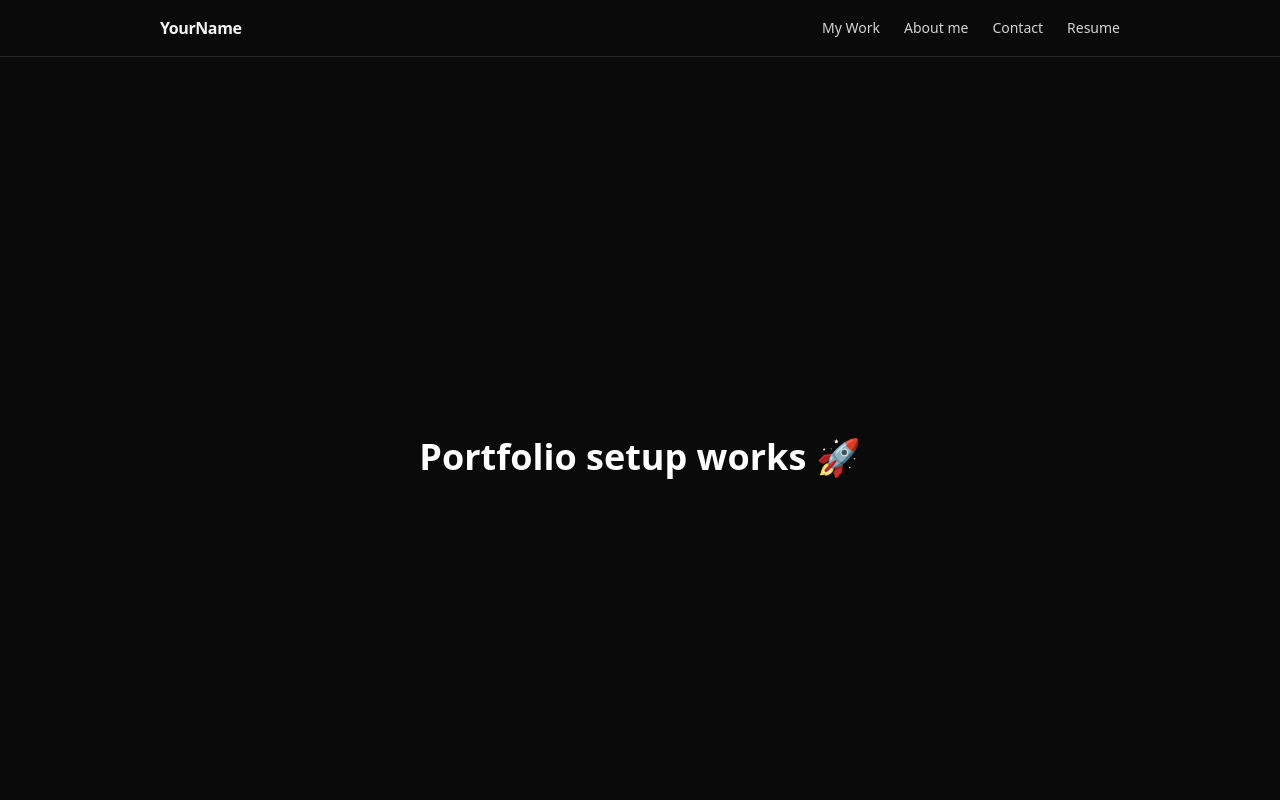
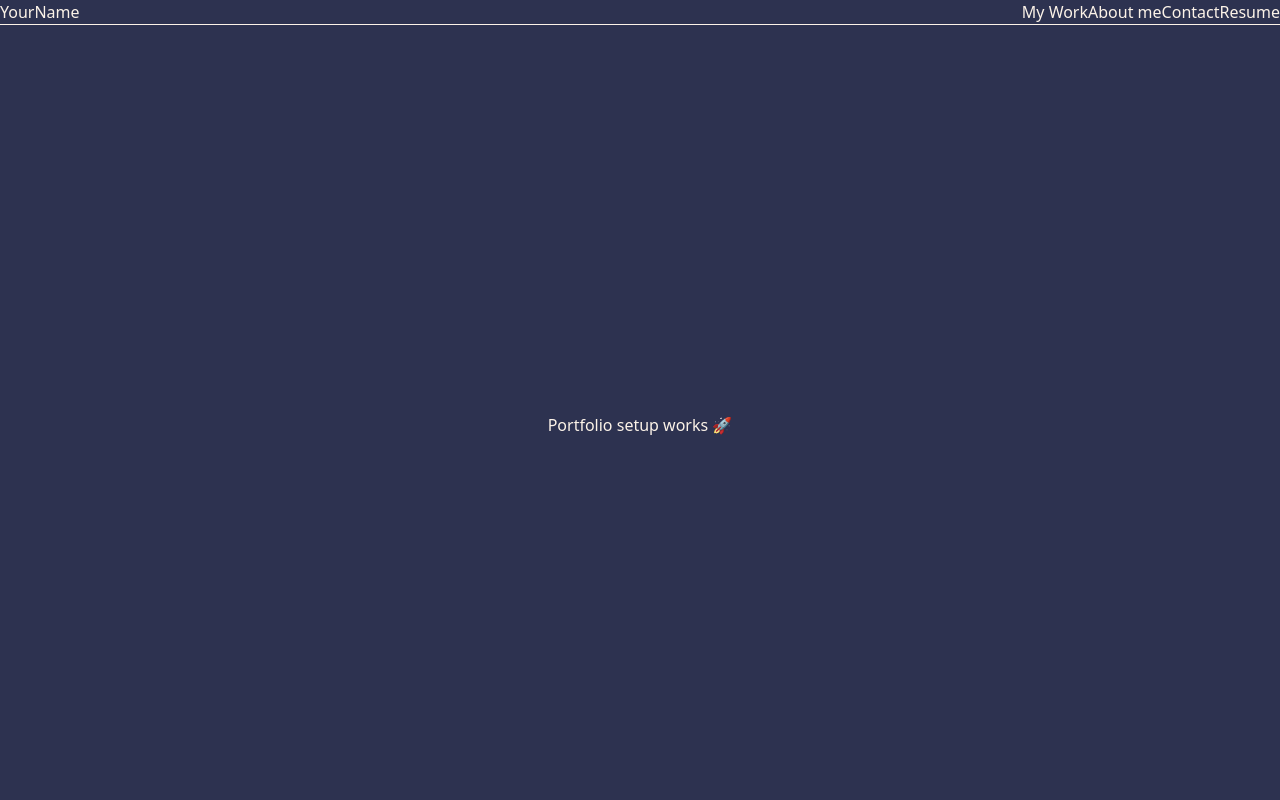
Before and after one commit to Muurthe/showcase-portfoliov2, a Next.js app: page / in a window 1280 px wide. Shown: the top 800 px of the page. Built offline with nearby package versions, Linux system fonts and the light colour scheme.

Commit message:
feat: set global color system and layout foundation

```diff
--- a/src/app/globals.css
+++ b/src/app/globals.css
@@ -1,12 +1,22 @@
-@import "tailwindcss";
-@tailwind base;
-@tailwind components;
-@tailwind utilities;
+@import "tailwindcss/preflight";
+@import "tailwindcss/utilities";
 
 :root {
-  color-scheme: dark;
+  --bg: 45 50 80;        /* navy */
+  --surface: 66 70 105;   /* Lighter Blue, for cards */
+  --text: 252 243 232;   /* near-white */
+  --muted: 214 205 196;  /* muted text */
+  --accent: 248 177 121; /* warm/oranje */
+}
+
+
+html {
+  background-color: rgb(var(--bg));
+   color: rgb(var(--text));
 }
 
 body {
-  @apply bg-neutral-950 text-neutral-100 antialiased;
+  margin: 0;
+  -webkit-font-smoothing: antialiased;
+  -moz-osx-font-smoothing: grayscale;
 }
--- a/src/app/layout.tsx
+++ b/src/app/layout.tsx
@@ -12,7 +12,7 @@ export const metadata: Metadata = {
 export default function RootLayout({ children }: { children: React.ReactNode }) {
   return (
     <html lang="en">
-      <body>
+      <body className="min-h-screen antialiased">
         <Navbar />
         {children}
         <Footer />
```
